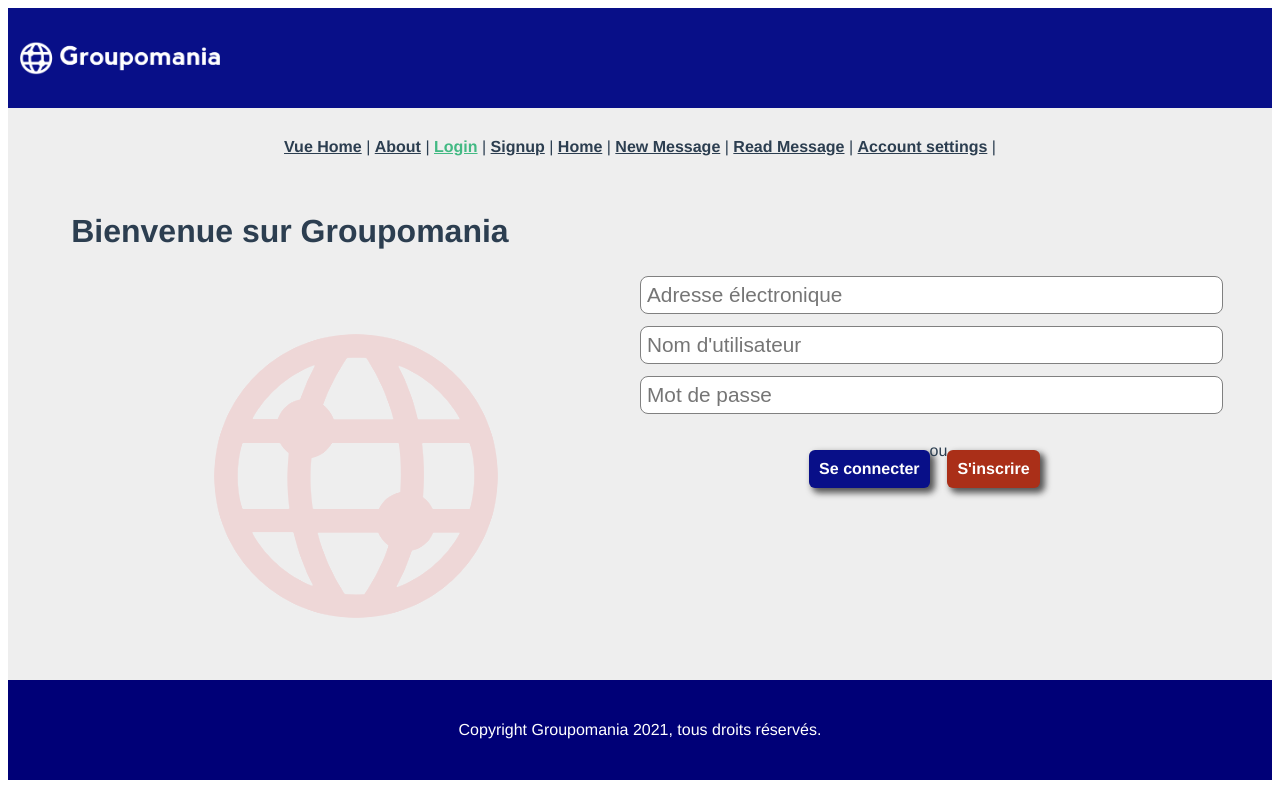
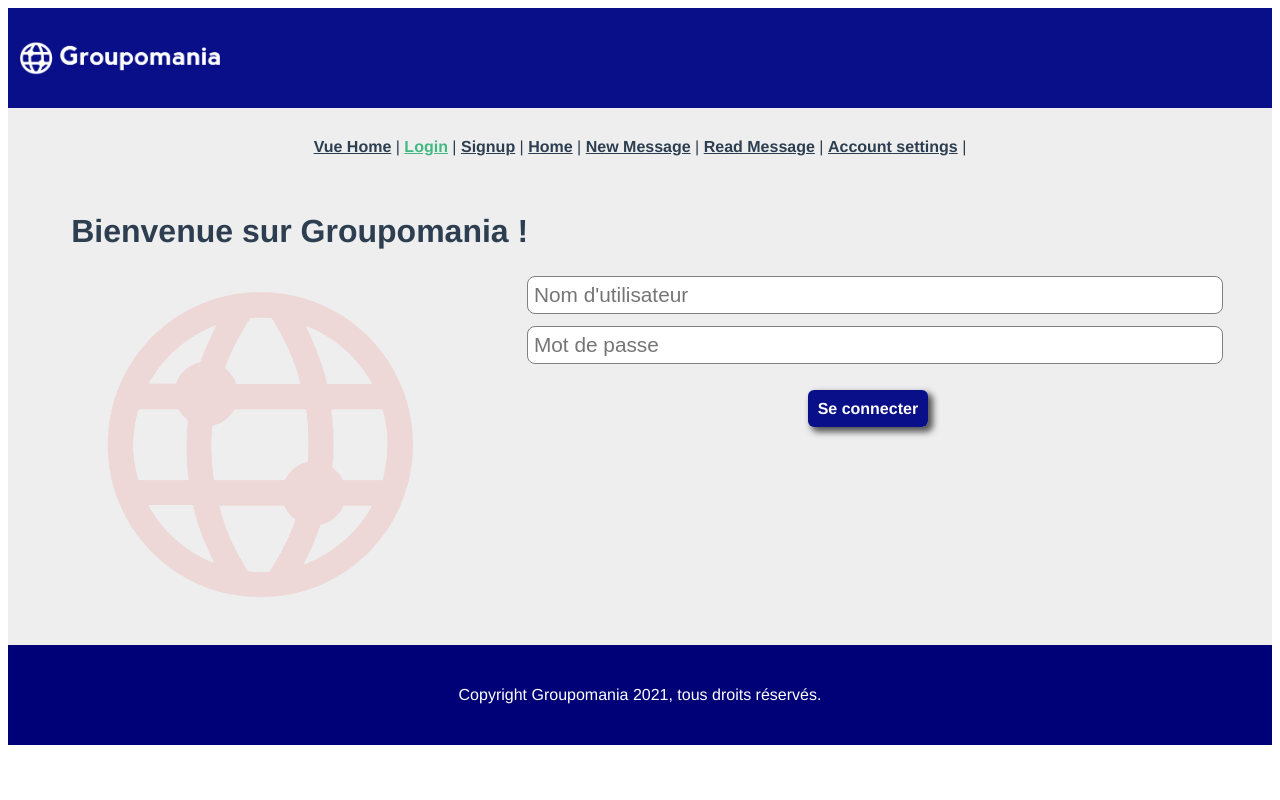
Before and after one commit to yann-lcrx/YannickLacroix_7_22072021, a Vue app in the folder frontend/groupomania/: page /login in a window 1280 px wide. Built offline with nearby package versions, Linux system fonts and the light colour scheme.

Commit message:
Initialisation vues, composant button

```diff
--- a/frontend/groupomania/src/App.vue
+++ b/frontend/groupomania/src/App.vue
@@ -2,16 +2,19 @@
   <div id="app">
     <header class="header">
       <img src="./assets/icon-left-font-monochrome-white.png" alt="logo groupomania" class="header__logo">
+      <div v-if="isConnected()">
+          <p>Profil</p>
+          <p>Se déconnecter</p>
+      </div>
     </header>
     <div id="nav">
       <router-link to="/">Vue Home</router-link> |
-      <router-link to="/about">About</router-link> |
       <router-link to="/login">Login</router-link> |
       <router-link to="/signup">Signup</router-link> |
       <router-link to="/homepage">Home</router-link> |
-      <router-link to="/newMessage">New Message</router-link> |
-      <router-link to="/readMessage">Read Message</router-link> |
-      <router-link to="/myAccount">Account settings</router-link> |
+      <router-link to="/writenew">New Message</router-link> |
+      <router-link to="/message">Read Message</router-link> |
+      <router-link to="/profile">Account settings</router-link> |
     </div>
     <router-view />
     <footer>
@@ -19,6 +22,34 @@
     </footer>
   </div>
 </template>
+
+<script>
+/*import Vue from "vue"
+    const app = new Vue({
+        el: '#app',
+        data: {
+            connected: false,
+        }
+    })
+  export default {}*/
+
+  export default {
+    name:"",
+    components : {
+
+    },
+  data() {
+    return {
+      connected: false
+    }
+  },
+  methods : {
+    isConnected(){
+      return false;
+    }
+  }
+  }
+</script>
 
 <style lang="scss">
 #app {
--- /dev/null
+++ b/frontend/groupomania/src/components/Button.vue
@@ -0,0 +1,33 @@
+<template>
+    <div>
+        <a :class="type" :href="link">{{ text }}</a>
+    </div>
+</template>
+
+<script>
+export default {
+    name: "Button",
+    props: {
+        type: String,
+        link: URL,
+        text: String
+    }
+}
+</script>
+
+<style lang="scss" scoped>
+    .btn {
+        color: #fefefe;
+        text-decoration: none;
+        padding: 10px;
+        border-radius: 6px;
+        box-shadow: 4px 4px 6px 1px rgba(22,22,22,0.7);
+        font-weight: bold;
+        &--login{
+            background-color: #080f88;
+        }
+        &--signup{
+            background-color: #aa2f18;
+        }
+    }
+</style>
--- /dev/null
+++ b/frontend/groupomania/src/components/TextInput.vue
@@ -0,0 +1,33 @@
+<template>
+    <div>
+        <input :id="id" :placeholder="placeholder" :type="type">
+    </div>
+</template>
+
+<script>
+    export default {
+        name: "TextInput",
+        props: {
+            id: {
+                Type: String
+            },
+            placeholder: {
+                Type: String
+            },
+            type: {
+                Type: String
+            }
+        },
+    }
+</script>
+
+<style scoped lang="scss">
+    input {
+        margin-bottom: 12px;
+        width: 100%;
+        font-size: 1.3rem;
+        padding: 6px;
+        border-radius: 8px;
+        border: 1px gray solid;
+    }
+</style>
--- /dev/null
+++ b/frontend/groupomania/src/components/UserForm.vue
@@ -0,0 +1,73 @@
+<template>
+    <section :class="formType">
+        <h1>Bienvenue sur Groupomania !</h1>
+        <div>
+            <div>
+                <img src="../assets/icon.png" alt="icône Groupomania">
+            </div>
+            <form>
+                    <TextInput id="username" placeholder="Nom d'utilisateur"/>
+                    <TextInput id="password" type="password" placeholder="Mot de passe"/>
+                    <div class="buttons">
+                        <Button link="#" :type="buttonClass" :text="buttonLabel" />
+                    </div>
+            </form>
+        </div>
+    </section>
+</template>
+
+<script>
+    import TextInput from "./TextInput.vue";
+    import Button from "./Button.vue";
+
+    export default {
+    name: "UserForm",
+    components: {
+        TextInput, Button
+    },
+    props: {
+        formType: String,
+        buttonLabel: String,
+        buttonClass: String,
+        fieldList: {
+            Type: Object
+        }
+    }
+};
+</script>
+
+<style scoped lang="scss">
+    section{
+        > div {
+            display: flex;
+            margin-bottom: 32px;
+            justify-content: space-between;
+            form {
+                flex: 0.9;
+            }
+        }
+    }
+    h1 {
+        text-align: initial;
+        font-size: 2rem;
+    }
+    img {
+        max-width: 380px;
+        mix-blend-mode: darken;
+    }
+    input {
+        margin-bottom: 12px;
+        width: 100%;
+        font-size: 1.3rem;
+        padding: 6px;
+        border-radius: 8px;
+        border: 1px gray solid;
+    }
+
+    .buttons {
+        width: 100%;
+        max-width: 600px;
+        margin: auto;
+        margin-top: 24px;
+    }
+</style>
--- a/frontend/groupomania/src/router/index.js
+++ b/frontend/groupomania/src/router/index.js
@@ -11,19 +11,40 @@ const routes = [
     component: Home,
   },
   {
-    path: "/about",
-    name: "About",
-    // route level code-splitting
-    // this generates a separate chunk (about.[hash].js) for this route
-    // which is lazy-loaded when the route is visited.
-    component: () =>
-      import(/* webpackChunkName: "about" */ "../views/About.vue"),
-  },
-  {
     path: "/login",
     name: "Login",
     component: () =>
       import("../views/Login.vue"),
+  },
+  {
+    path: "/signup",
+    name: "Signup",
+    component: () =>
+      import("../views/Signup.vue"),
+  },
+  {
+    path: "/homepage",
+    name: "Homepage",
+    component: () =>
+      import("../views/Homepage.vue"),
+  },
+  {
+    path: "/message",
+    name: "Message",
+    component: () =>
+      import("../views/Message.vue"),
+  },
+  {
+    path: "/writenew",
+    name: "NewMessage",
+    component: () =>
+      import("../views/NewMessage.vue"),
+  },
+  {
+    path: "/profile",
+    name: "Profile",
+    component: () =>
+      import("../views/Profile.vue"),
   }
 ];
 
--- a/frontend/groupomania/src/views/About.vue
+++ /dev/null
@@ -1,5 +0,0 @@
-<template>
-  <div class="about">
-    <h1>This is an about page</h1>
-  </div>
-</template>
--- a/frontend/groupomania/src/views/Login.vue
+++ b/frontend/groupomania/src/views/Login.vue
@@ -1,80 +1,24 @@
 <template>
-    <div class="login">
-        <section>
-            <h1>Bienvenue sur Groupomania</h1>
-            <div>
-                <div>
-                    <img src="../assets/icon.png" alt="icône Groupomania" class="icon">
-                </div>
-                <div>
-                    <form>
-                        <input type="email" id="email" placeholder="Adresse électronique"><br>
-                        <input id="username" placeholder="Nom d'utilisateur"><br>
-                        <input id="password" placeholder="Mot de passe"><br>
-                        <div>
-                            <a href="" class="btn btn--login">Se connecter</a>
-                            <p>ou</p>
-                            <a href="" class="btn btn--signup">S'inscrire</a>
-                        </div>
-                    </form>
-                </div>
-            </div>
-        </section>
+    <div class="container">
+        <UserForm formType="login" buttonLabel="Se connecter" buttonClass="btn btn--login"/>
     </div>
 </template>
 
-<style lang="scss">
-    .login{
+<script>
+    import UserForm from "@/components/UserForm.vue";
+
+    export default {
+        name: "Login",
+        components: {
+            UserForm
+        },
+};
+</script>
+
+
+<style lang="scss" scoped>
+    .container {
         max-width: 90%;
         margin: auto;
     }
-    h1 {
-        text-align: initial;
-        font-size: 2rem;
-    }
-    .icon {
-        max-width: 400px;
-        mix-blend-mode: darken;
-    }
-    section > div {
-        display: flex;
-        div {
-            flex: 1;
-        }
-    }
-    .btn {
-        color: #fefefe;
-        text-decoration: none;
-        padding: 10px;
-        border-radius: 6px;
-        box-shadow: 4px 4px 6px 1px rgba(22,22,22,0.7);
-        margin-top: 24px;
-        font-weight: bold;
-        &--login{
-            background-color: #080f88;
-        }
-        &--signup{
-            background-color: #aa2f18;
-        }
-    }
-    input {
-        margin-bottom: 12px;
-        width: 100%;
-        font-size: 1.3rem;
-        padding: 6px;
-        border-radius: 8px;
-        border: 1px gray solid;
-    }
-
-    form div{
-        display: flex;
-        justify-content: center;
-        width: 100%;
-        max-width: 600px;
-        margin: auto;
-
-    }
 </style>
-
-<!--<script>
-</script>-->
--- /dev/null
+++ b/frontend/groupomania/src/views/Signup.vue
@@ -0,0 +1,80 @@
+<template>
+    <div id="login">
+        <section>
+            <h1>Bienvenue sur Groupomania</h1>
+            <div>
+                <div>
+                    <img src="../assets/icon.png" alt="icône Groupomania" class="icon">
+                </div>
+                <div>
+                    <form>
+                        <TextInput id="username" placeholder="Nom d'utilisateur"/>
+                        <TextInput id="password" placeholder="Mot de passe"/>
+                        <TextInput type="email" id="email" placeholder="Adresse électronique"/>
+                        <div class="buttons">
+                            <a href="" class="btn btn--signup">S'inscrire</a>
+                        </div>
+                    </form>
+                </div>
+            </div>
+        </section>
+    </div>
+</template>
+
+<style scoped lang="scss">
+    #login{
+        max-width: 90%;
+        margin: auto;
+    }
+    h1 {
+        text-align: initial;
+        font-size: 2rem;
+    }
+    .icon {
+        max-width: 380px;
+        mix-blend-mode: darken;
+    }
+    section > div {
+        display: flex;
+        div {
+            flex: 1;
+        }
+    }
+    .btn {
+        color: #fefefe;
+        text-decoration: none;
+        padding: 10px;
+        border-radius: 6px;
+        box-shadow: 4px 4px 6px 1px rgba(22,22,22,0.7);
+        font-weight: bold;
+        &--signup{
+            background-color: #aa2f18;
+        }
+    }
+    input {
+        margin-bottom: 12px;
+        width: 100%;
+        font-size: 1.3rem;
+        padding: 6px;
+        border-radius: 8px;
+        border: 1px gray solid;
+    }
+
+    .buttons{
+        width: 100%;
+        max-width: 600px;
+        margin: auto;
+        margin-top: 24px;
+    }
+</style>
+
+<script>
+    import TextInput from "@/components/TextInput.vue";
+
+    export default {
+        name: "Signup",
+        components: {
+            TextInput,
+        }
+    }
+</script>
```
Also changed, not shown: frontend/groupomania/src/assets/icon.png, frontend/groupomania/src/views/Homepage.vue (added), frontend/groupomania/src/views/Message.vue (added), frontend/groupomania/src/views/NewMessage.vue (added), frontend/groupomania/src/views/Profile.vue (added).
